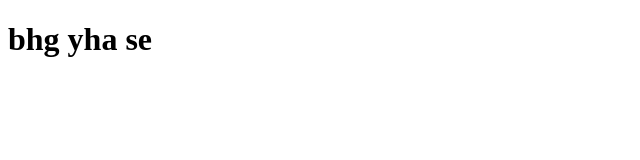
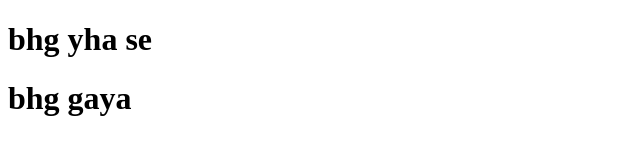
Before and after one commit to rasheed8123/CALCI, a plain HTML site: page nhi.html in a window 1280 px wide. Shown: the whole page, without its empty margins (0-640 px from the left). Drawn offline with Linux system fonts and the light colour scheme.

Commit message:
Update nhi.html

```diff
--- a/nhi.html
+++ b/nhi.html
@@ -8,5 +8,6 @@
 </head>
 <body>
     <h1>bhg yha se</h1>
+    <h1>bhg gaya</h1>
 </body>
 </html>
```
